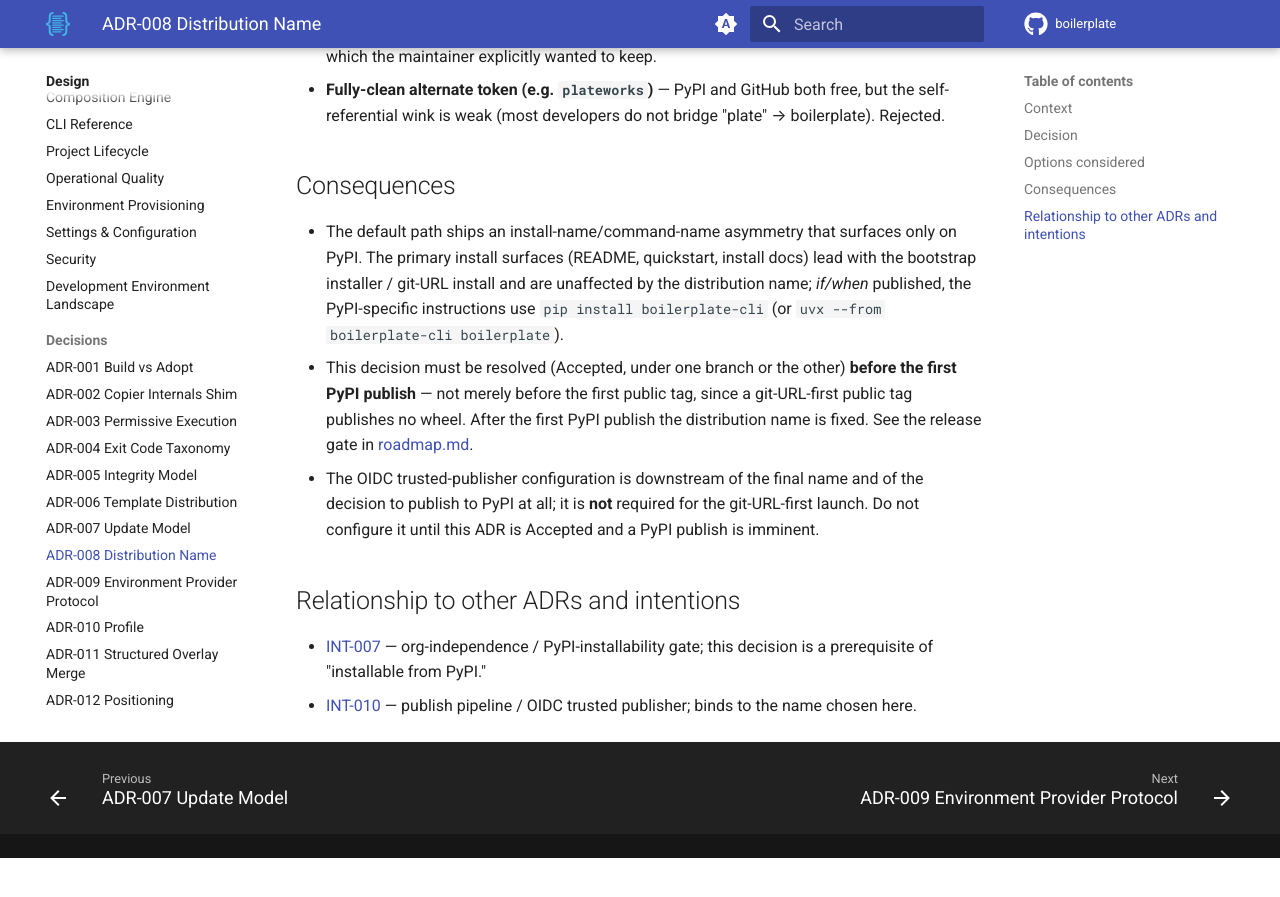
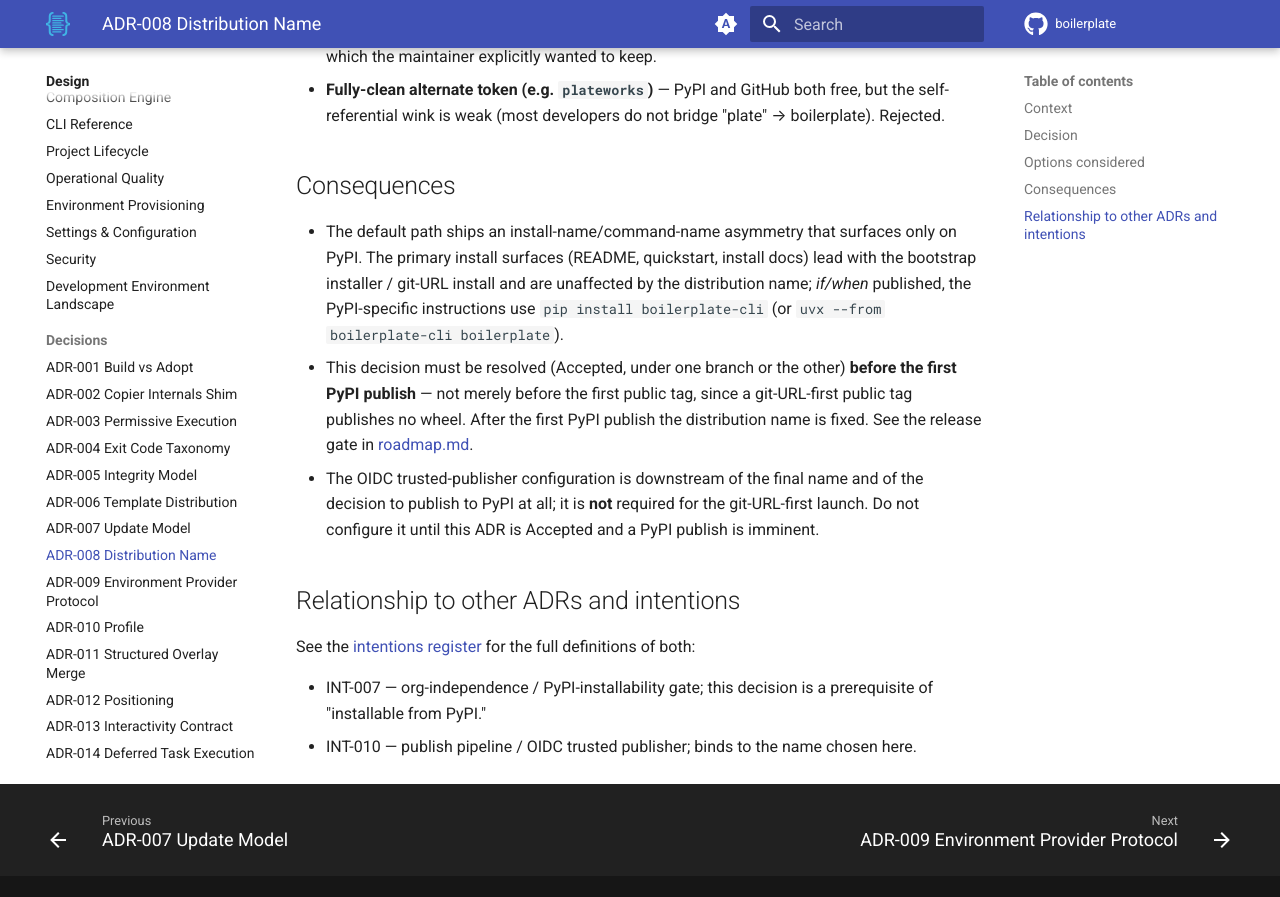
Before and after one commit to TheRealBillSiegler/boilerplate, an MkDocs documentation site: the page built from docs/design/adr-008-distribution-name.md, in a window 1280 px wide and 900 px high, scrolled down 2426 px. Shown: the top 897 px of the window. Built offline with MkDocs 1.6.1 and Material for MkDocs 9.7.7, drawn with Linux system fonts in a browser that asks for light colours; a script that is not in the unit is left out; comment, search, counter and statistics services are not loaded; the version menu is left out; before the commit the page ends 3284 px from its top, so only the background shows below that; some of the changed text lies outside the part shown.

Commit message:
fix(docs): stop linking straight into raw intentions/products YAML
Nine in-nav references linked directly to docs/intentions/INT-*.yaml and
docs/products/PROD-001.yaml, which mkdocs serves as unstyled static files
with no theme, nav, or way back -- readers were ejected from the site.
IDs are now cited as plain text, with the intentions references pointing
instead at the rendered intentions register where a link adds value.
Design/README.md also gains a link to that register, so the mkdocs.yml
comment claiming it's reached from the design corpus is now true. A
tenth instance at adr-006's own line 37, missed the first pass, gets the
same treatment.

Co-Authored-By: Claude Fable 5.1 <noreply@anthropic.com>

```diff
--- a/docs/design/adr-008-distribution-name.md
+++ b/docs/design/adr-008-distribution-name.md
@@ -4,7 +4,7 @@
 
 **Date**: 2026-06-22 **Deciders**: Project team (Bill Siegler)
 
-> **Scope note.** This is a packaging / go-public decision, not an architecture one. It gates [INT-007](../intentions/INT-007.yaml) (PyPI installability) and [INT-010](../intentions/INT-010.yaml) (publish pipeline) — the PyPI path only; it does **not** gate the git-URL-first launch, which consumes no PyPI distribution name. It does not touch the import package, the CLI surface, or any persisted schema.
+> **Scope note.** This is a packaging / go-public decision, not an architecture one. It gates INT-007 (PyPI installability) and INT-010 (publish pipeline), both in the [intentions register](../intentions/README.md) — the PyPI path only; it does **not** gate the git-URL-first launch, which consumes no PyPI distribution name. It does not touch the import package, the CLI surface, or any persisted schema.
 
 ## Context
 
@@ -38,5 +38,7 @@ The primary install path is the bootstrap installer (`scripts/install.ps1` on Wi
 
 ## Relationship to other ADRs and intentions
 
-- [INT-007](../intentions/INT-007.yaml) — org-independence / PyPI-installability gate; this decision is a prerequisite of "installable from PyPI."
-- [INT-010](../intentions/INT-010.yaml) — publish pipeline / OIDC trusted publisher; binds to the name chosen here.
+See the [intentions register](../intentions/README.md) for the full definitions of both:
+
+- INT-007 — org-independence / PyPI-installability gate; this decision is a prerequisite of "installable from PyPI."
+- INT-010 — publish pipeline / OIDC trusted publisher; binds to the name chosen here.
```
Also changed, not shown: docs/design/01-overview.md (+2 -2 lines), docs/design/README.md (+1 -0 lines), docs/design/adr-006-template-distribution.md (+2 -2 lines), docs/design/adr-009-environment-provider-protocol.md (+1 -1 lines), docs/roadmap.md (+3 -3 lines).
